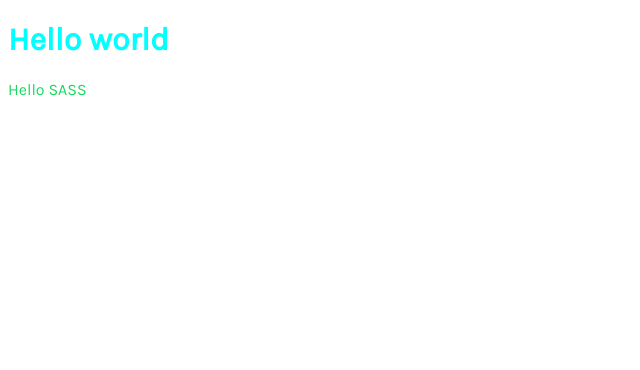
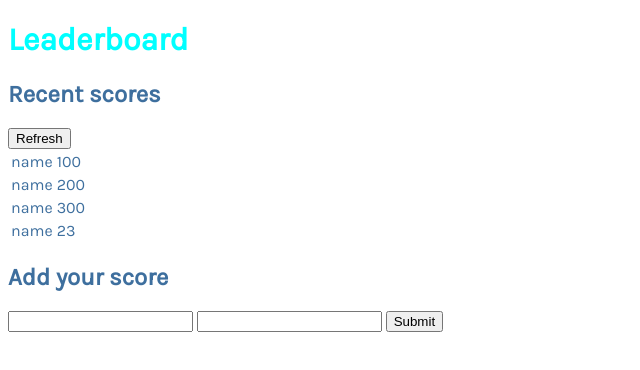
Before and after one commit to bushmusi/leaderboard, a website built with webpack: page src/index.html in a window 1280 px wide. Shown: the whole page, without its empty margins (0-640 px from the left). Built offline with nearby package versions, Linux system fonts and the light colour scheme.

Commit message:
Add page content

```diff
--- a/src/index.html
+++ b/src/index.html
@@ -4,10 +4,45 @@
     <meta charset="UTF-8">
     <meta http-equiv="X-UA-Compatible" content="IE=edge">
     <meta name="viewport" content="width=device-width, initial-scale=1.0">
-    <title>Document</title>
+    <title>Leaderboard</title>
 </head>
 <body>
-    <h1>Hello world</h1>
-    <p>Hello SASS</p>
+    <header>
+        <h1>Leaderboard</h1>
+    </header>
+    <main>
+        <section>
+            <div class="table-header">
+                <h2>Recent scores</h2>
+                <button>Refresh</button>
+            </div>
+            <table>
+                <tr>
+                    <td>name</td>
+                    <td>100</td>
+                </tr>
+                <tr>
+                    <td>name</td>
+                    <td>200</td>
+                </tr>
+                <tr>
+                    <td>name</td>
+                    <td>300</td>
+                </tr>
+                <tr>
+                    <td>name</td>
+                    <td>23</td>
+                </tr>
+            </table>
+        </section>
+        <aside>
+            <h2>Add your score</h2>
+            <form action="#" method="post">
+                <input type="text" name="name" id="name">
+                <input type="text" name="score" id="score">
+                <input type="submit" value="Submit">
+            </form>
+        </aside>
+    </main>
 </body>
 </html>
```
